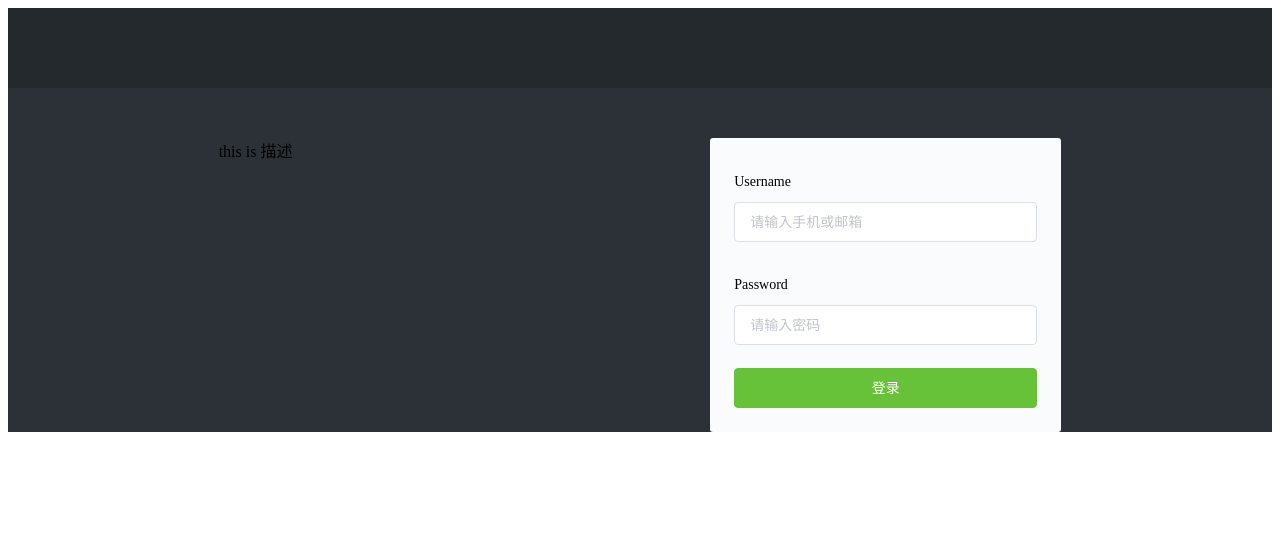
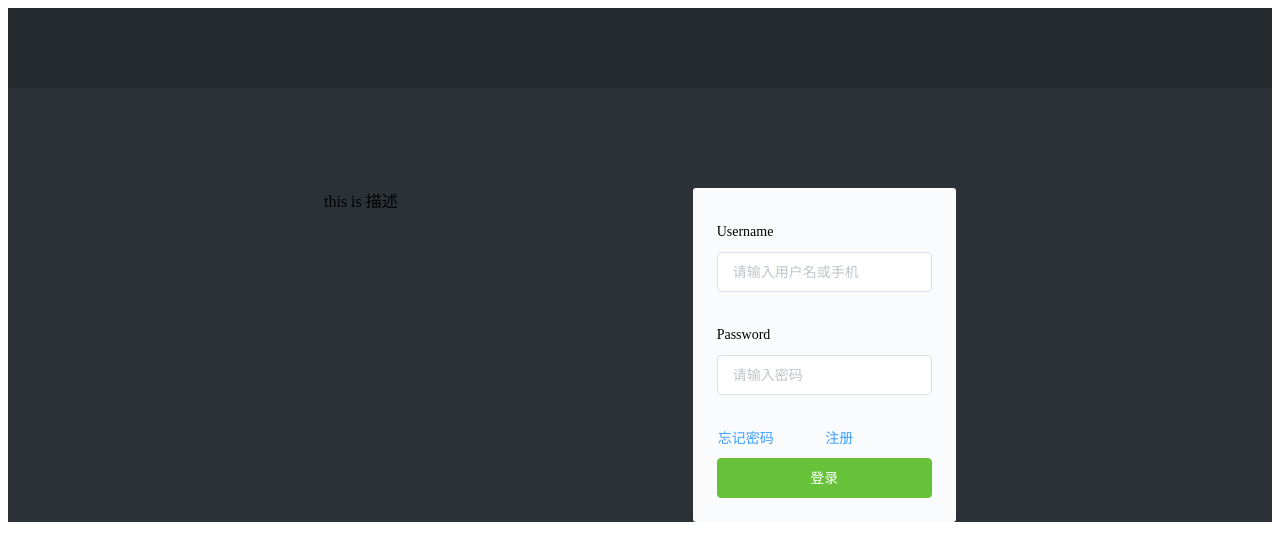
Before and after one commit to LemonTeaCX/erp, a Vue app: page /#/login in a window 1280 px wide. Shown: the top 560 px of the page. Built offline with nearby package versions, Linux system fonts and the light colour scheme; the HTML template or start-up script is replaced by a standard one.

Commit message:
Update login.vue

```diff
--- a/src/pages/login.vue
+++ b/src/pages/login.vue
@@ -2,7 +2,7 @@
   <div class="login">
     <el-row class="login-nav"></el-row>
     <el-row>
-      <el-col class="login-main" :offset="4" :span="16">
+      <el-col class="login-main" :offset="6" :span="12">
         <el-row>
           <el-col :span="14">
             <div class="login-desc">this is 描述</div>
@@ -11,12 +11,20 @@
               <el-form :model="loginForm" :rules="rules" ref="loginForm" class="login-box">
                 <el-form-item prop="user">
                   <div>Username</div>
-                  <el-input v-model="loginForm.user" placeholder="请输入手机或邮箱"></el-input>
+                  <el-input v-model="loginForm.user" placeholder="请输入用户名或手机"></el-input>
                 </el-form-item>
                 <el-form-item prop="password">
                   <div>Password</div>
                   <el-input v-model="loginForm.password" placeholder="请输入密码"></el-input>
                 </el-form-item>
+                <el-row class="login-else">
+                  <el-col :span="12">
+                    <el-button type="text">忘记密码</el-button>
+                  </el-col>
+                  <el-col :span="12" class="tar">
+                    <el-button type="text" @click="register">注册</el-button>
+                  </el-col>
+                </el-row>
                 <el-button class="login-btn" type="success"
                   :disabled="loginBtnLoading" :loading="loginBtnLoading"
                   @click="login">登录</el-button>
@@ -29,9 +37,7 @@
 </template>
 
 <script>
-import {
-  login
-} from '../api'
+import { login } from '../api';
 export default {
   name: 'Login',
   data() {
@@ -43,25 +49,23 @@ export default {
       },
       rules: {
         user: [
-          { required: true, message: '请输入手机或邮箱', trigger: 'blur' },
-          { min: 3, max: 15, message: '长度在 3 到 5 个字符', trigger: 'blur' }
+          { required: true, message: '请输入用户名或手机', trigger: 'blur' }
         ],
         password: [
-          { required: true, message: '请输入密码', trigger: 'blur' },
-          { min: 3, max: 15, message: '长度在 3 到 5 个字符', trigger: 'blur' }
+          { required: true, message: '请输入密码', trigger: 'blur' }
         ]
       }
     };
   },
   methods: {
     async login() {
-      let _this = this;
+      let _this = this,
+        isValid = await this.validForm();
+      if (!isValid) return;
 
       this.loginBtnLoading = true;
-
-      let res = await login(_this.loginForm);
-      let isSuccess = res.result;
-      console.log(res);
+      let res = await login(_this.loginForm),
+        isSuccess = res.result;
 
       if (!isSuccess) this.loginBtnLoading = false;
       _this.$message({
@@ -73,6 +77,14 @@ export default {
           }
         }
       });
+    },
+    validForm() {
+      return new Promise((resolve, reject) => {
+        this.$refs['loginForm'].validate(valid => resolve(valid));
+      });
+    },
+    register() {
+      this.$router.push('/register');
     }
   }
 }
@@ -89,16 +101,18 @@ export default {
   background: #24292e;
 }
 .login-main {
-  padding-top: 50px;
+  padding-top: 100px;
 }
 .login-box {
   background: #fafbfc;
   border-radius: 3px;
   padding: 24px;
-}
-.login-btn {
-  width: 100%;
-  margin-top: 20px;
+  .login-else {
+    margin-top: 12px;
+  }
+  .login-btn {
+    width: 100%;
+  }
 }
 .el-form-item {
   margin-bottom: 8px;
```
